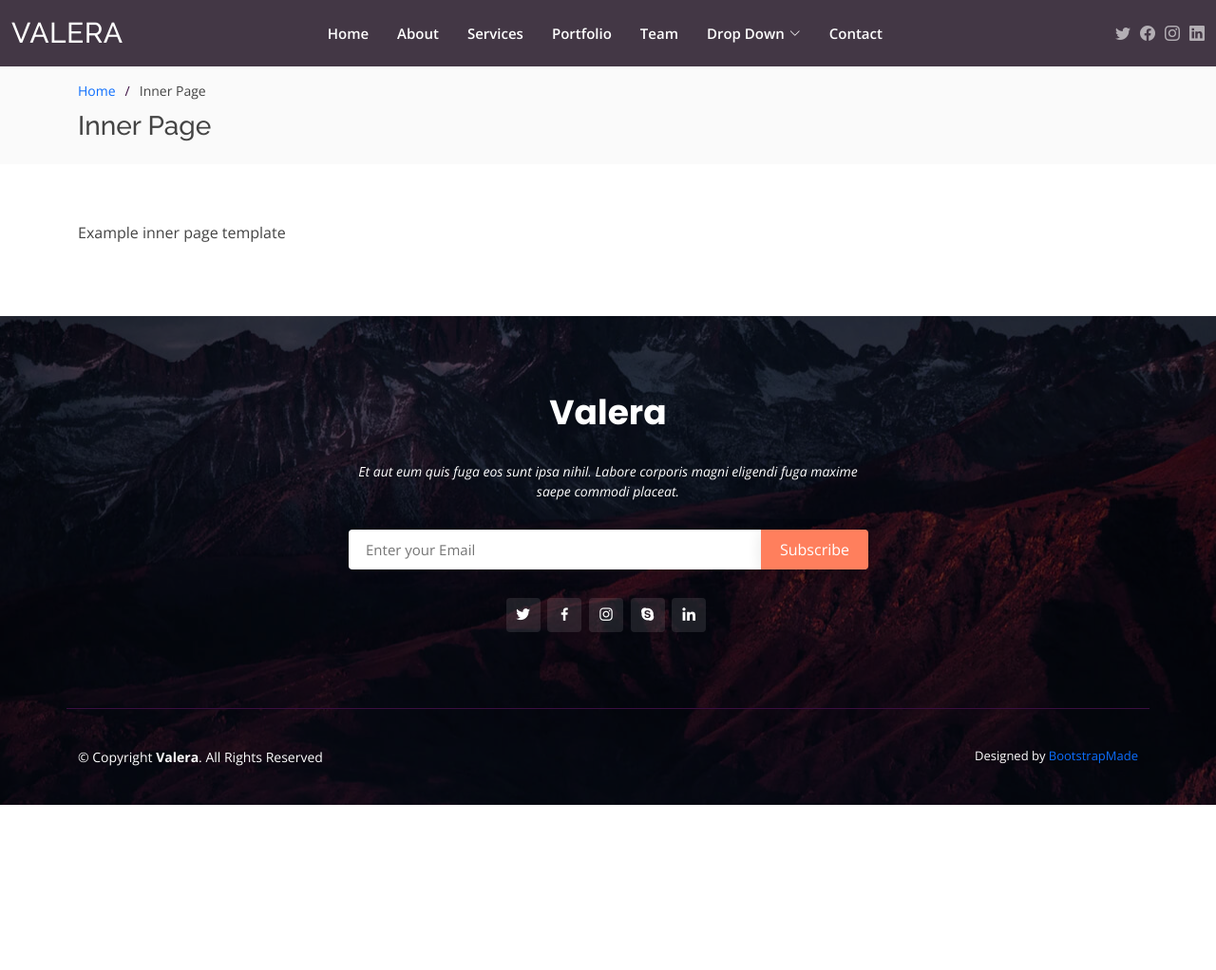
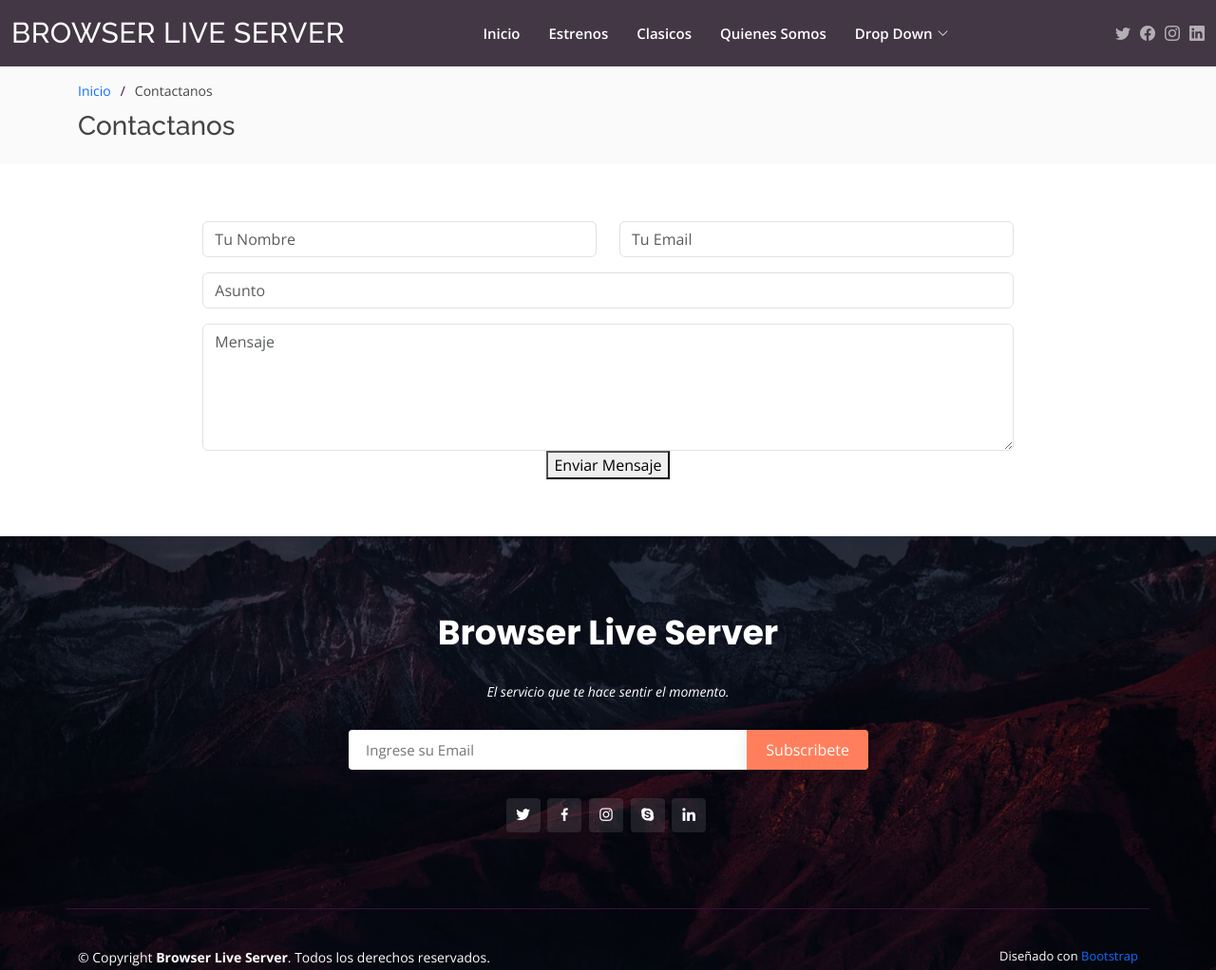
Before and after one commit to MauriDemasi/CaCPrueba1, a plain HTML site: page inner-page.html in a window 1280 px wide. Shown: the top 1022 px of the page at 95% size. Before the commit the page ends 848 px from the top, so only its background shows below. Drawn offline with nearby package versions, Linux system fonts and the light colour scheme.

Commit message:
Cambios hechos al Inner HTML + arreglos

```diff
--- a/inner-page.html
+++ b/inner-page.html
@@ -5,7 +5,7 @@
   <meta charset="utf-8">
   <meta content="width=device-width, initial-scale=1.0" name="viewport">
 
-  <title>Inner Page - Valera Bootstrap Template</title>
+  <title>Contactanos</title>
   <meta content="" name="description">
   <meta content="" name="keywords">
 
@@ -42,17 +42,16 @@
   <header id="header" class="d-flex align-items-center header-inner-pages">
     <div class="container-fluid d-flex align-items-center justify-content-lg-between">
 
-      <h1 class="logo me-auto me-lg-0"><a href="index.html">Valera</a></h1>
+      <h1 class="logo me-auto me-lg-0"><a href="index.html">Browser Live Server</a></h1>
       <!-- Uncomment below if you prefer to use an image logo -->
       <!-- <a href="index.html" class="logo me-auto me-lg-0"><img src="assets/img/logo.png" alt="" class="img-fluid"></a>-->
 
       <nav id="navbar" class="navbar order-last order-lg-0">
         <ul>
-          <li><a class="nav-link scrollto " href="#hero">Home</a></li>
-          <li><a class="nav-link scrollto" href="#about">About</a></li>
-          <li><a class="nav-link scrollto" href="#services">Services</a></li>
-          <li><a class="nav-link scrollto " href="#portfolio">Portfolio</a></li>
-          <li><a class="nav-link scrollto" href="#team">Team</a></li>
+          <li><a class="nav-link scrollto " href="#hero">Inicio</a></li>
+          <li><a class="nav-link scrollto" href="#estrenos">Estrenos</a></li>
+          <li><a class="nav-link scrollto" href="#clasicos">Clasicos</a></li>
+          <li><a class="nav-link scrollto " href="#about">Quienes Somos</a></li>
           <li class="dropdown"><a href="#"><span>Drop Down</span> <i class="bi bi-chevron-down"></i></a>
             <ul>
               <li><a href="#">Drop Down 1</a></li>
@@ -69,9 +68,7 @@
               <li><a href="#">Drop Down 3</a></li>
               <li><a href="#">Drop Down 4</a></li>
             </ul>
-          </li>
-          <li><a class="nav-link scrollto" href="#contact">Contact</a></li>
-        </ul>
+				  </li>
         <i class="bi bi-list mobile-nav-toggle"></i>
       </nav><!-- .navbar -->
 
@@ -92,20 +89,35 @@
       <div class="container">
 
         <ol>
-          <li><a href="index.html">Home</a></li>
-          <li>Inner Page</li>
+          <li><a href="index.html">Inicio</a></li>
+          <li>Contactanos</li>
         </ol>
-        <h2>Inner Page</h2>
+        <h2>Contactanos</h2>
 
       </div>
     </section><!-- End Breadcrumbs -->
 
-    <section class="inner-page">
-      <div class="container">
-        <p>
-          Example inner page template
-        </p>
-      </div>
+    <section class="d-flex justify-content-center">
+           <div class="col-lg-8 mt-5 mt-lg-0">
+            <form action="" method="post" role="form" class="email-form">
+              <div class="row">
+                <div class="col-md-6 form-group">
+                  <input type="text" name="name" class="form-control" id="name" placeholder="Tu Nombre" required>
+                </div>
+                <div class="col-md-6 form-group mt-3 mt-md-0">
+                  <input type="email" class="form-control" name="email" id="email" placeholder="Tu Email" required>
+                </div>
+              </div>
+              <div class="form-group mt-3">
+                <input type="text" class="form-control" name="subject" id="subject" placeholder="Asunto" required>
+              </div>
+              <div class="form-group mt-3">
+                <textarea class="form-control" name="message" rows="5" placeholder="Mensaje" required></textarea>
+              </div>
+              <div class="text-center"><button type="submit">Enviar Mensaje</button></div>
+            </form>
+
+          </div>
     </section>
 
   </main><!-- End #main -->
@@ -119,15 +131,15 @@
 
         <div class="row  justify-content-center">
           <div class="col-lg-6">
-            <h3>Valera</h3>
-            <p>Et aut eum quis fuga eos sunt ipsa nihil. Labore corporis magni eligendi fuga maxime saepe commodi placeat.</p>
+            <h3>Browser Live Server</h3>
+						<p>El servicio que te hace sentir el momento.</p>
           </div>
         </div>
 
         <div class="row footer-newsletter justify-content-center">
           <div class="col-lg-6">
             <form action="" method="post">
-              <input type="email" name="email" placeholder="Enter your Email"><input type="submit" value="Subscribe">
+              <input type="email" name="email" placeholder="Ingrese su Email"><input type="submit" value="Subscribete">
             </form>
           </div>
         </div>
@@ -145,14 +157,14 @@
 
     <div class="container footer-bottom clearfix">
       <div class="copyright">
-        &copy; Copyright <strong><span>Valera</span></strong>. All Rights Reserved
+        &copy; Copyright <strong><span>Browser Live Server</span></strong>. Todos los derechos reservados.
       </div>
       <div class="credits">
         <!-- All the links in the footer should remain intact. -->
         <!-- You can delete the links only if you purchased the pro version. -->
         <!-- Licensing information: https://bootstrapmade.com/license/ -->
         <!-- Purchase the pro version with working PHP/AJAX contact form: https://bootstrapmade.com/valera-free-bootstrap-theme/ -->
-        Designed by <a href="https://bootstrapmade.com/">BootstrapMade</a>
+        Diseñado con <a href="https://bootstrapmade.com/">Bootstrap</a>
       </div>
     </div>
   </footer><!-- End Footer -->
```
Also changed, not shown: index.html (+3 -3 lines).
